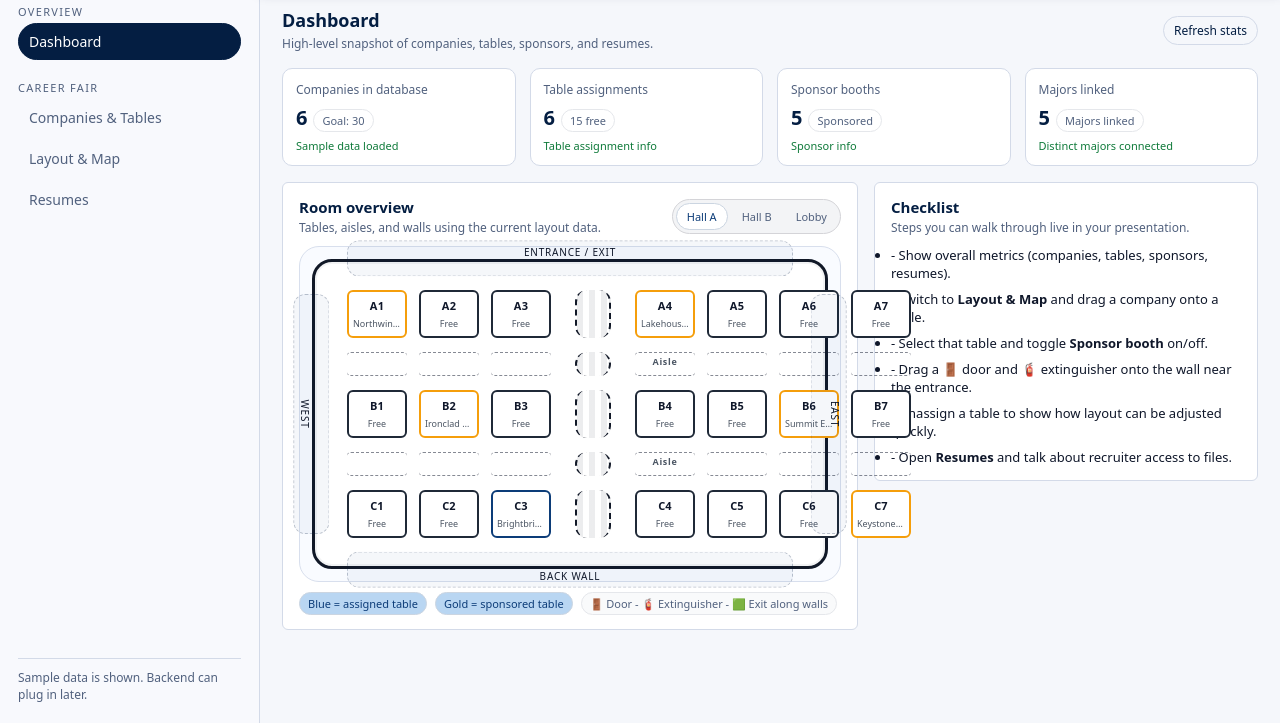
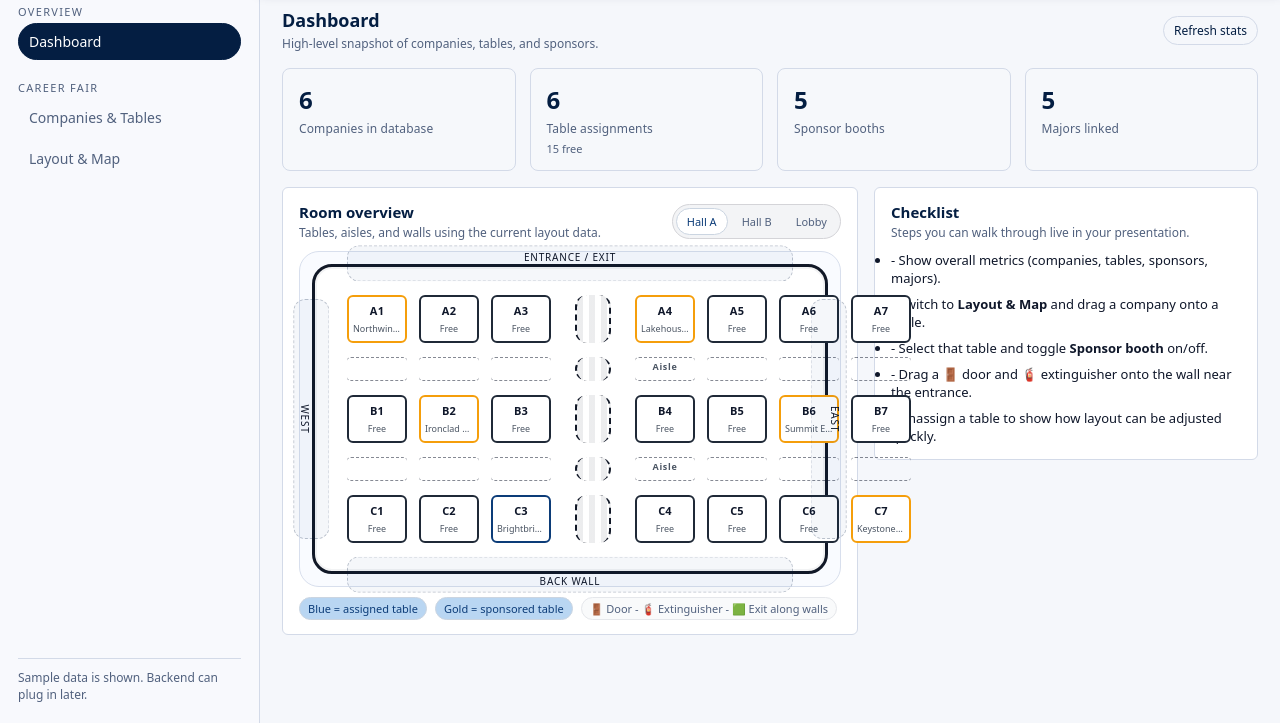
Before and after one commit to shanelawrence19/career-fair-application, a website: page UI/index.html in a window 1280 px wide. Shown: the part 77-800 px from the top of the page. Drawn offline with Linux system fonts and the light colour scheme.

Commit message:
removed resumes page
not needed since it will be through NLC

```diff
--- a/UI/admin.js
+++ b/UI/admin.js
@@ -1268,6 +1268,8 @@ const resumeListEl = document.getElementById("resume-list");
  * Rebuilds the resume list with the latest normalized data.
  */
 function renderResumes() {
+  if (!resumeListEl) return;
+
   resumeListEl.innerHTML = "";
   resumes.forEach((resume) => {
     const company =
@@ -1349,7 +1351,6 @@ initializeAdminDashboard();
 // This refreshes the simple metrics at the top
 
 const metricCompanies = document.getElementById("metric-companies");
-const metricCompaniesTrend = document.getElementById("metric-companies-trend");
 const metricTablesAssigned = document.getElementById("metric-tables-assigned");
 const metricTablesFree = document.getElementById("metric-tables-free");
 const metricSponsors = document.getElementById("metric-sponsors");
@@ -1367,15 +1368,24 @@ function renderMetrics() {
     companies.flatMap((c) => c.majors || [])
   ).size;
 
+  if (metricCompanies) {
     metricCompanies.textContent = String(companyCount);
-  metricCompaniesTrend.textContent = "Sample data loaded";
+  }
+  if (metricTablesAssigned) {
     metricTablesAssigned.textContent = String(tablesAssigned);
+  }
+  if (metricTablesFree) {
     metricTablesFree.textContent = `${Math.max(
       tables.length - tablesAssigned,
       0
     )} free`;
+  }
+  if (metricSponsors) {
     metricSponsors.textContent = String(sponsorsCount);
+  }
+  if (metricResumes) {
     metricResumes.textContent = String(majorsCovered);
+  }
 }
 
 refreshStatsButton.addEventListener("click", () => {
--- a/UI/index.html
+++ b/UI/index.html
@@ -37,10 +37,6 @@
           <button class="sidebar-button" data-view-target="view-layout">
             <span>Layout &amp; Map</span>
           </button>
-
-          <button class="sidebar-button" data-view-target="view-resumes">
-            <span>Resumes</span>
-          </button>
         </div>
       </div>
 
@@ -58,7 +54,7 @@
         <div class="topbar-title-wrap">
           <div class="topbar-title">Admin Control Center</div>
           <div class="topbar-subtitle">
-            Layout, companies, sponsors, and resumes for the upcoming fair.
+            Layout, companies, sponsors, and assignments for the upcoming fair.
           </div>
         </div>
 
@@ -84,7 +80,7 @@
             <div>
               <div class="view-title">Dashboard</div>
               <div class="view-subtitle">
-                High-level snapshot of companies, tables, sponsors, and resumes.
+                High-level snapshot of companies, tables, and sponsors.
               </div>
             </div>
 
@@ -95,41 +91,24 @@
 
           <div class="metrics-row">
             <div class="metric-card">
+              <div class="metric-value" id="metric-companies">28</div>
               <div class="metric-label">Companies in database</div>
-              <div class="metric-value-row">
-                <div class="metric-value" id="metric-companies">28</div>
-                <div class="metric-chip">Goal: 30</div>
-              </div>
-              <div class="metric-trend" id="metric-companies-trend">
-                Sample data
-              </div>
             </div>
 
             <div class="metric-card">
+              <div class="metric-value" id="metric-tables-assigned">22</div>
               <div class="metric-label">Table assignments</div>
-              <div class="metric-value-row">
-                <div class="metric-value" id="metric-tables-assigned">22</div>
-                <div class="metric-chip" id="metric-tables-free">10 free</div>
-              </div>
-              <div class="metric-trend">Table assignment info</div>
+              <div class="metric-subtext" id="metric-tables-free">10 free</div>
             </div>
 
             <div class="metric-card">
+              <div class="metric-value" id="metric-sponsors">6</div>
               <div class="metric-label">Sponsor booths</div>
-              <div class="metric-value-row">
-                <div class="metric-value" id="metric-sponsors">6</div>
-                <div class="metric-chip">Sponsored</div>
-              </div>
-              <div class="metric-trend">Sponsor info</div>
             </div>
 
             <div class="metric-card">
+              <div class="metric-value" id="metric-resumes">83</div>
               <div class="metric-label">Majors linked</div>
-              <div class="metric-value-row">
-                <div class="metric-value" id="metric-resumes">83</div>
-                <div class="metric-chip">Majors linked</div>
-              </div>
-              <div class="metric-trend">Distinct majors connected</div>
             </div>
           </div>
 
@@ -172,12 +151,11 @@
               </div>
 
               <ul style="font-size:13px; display:flex; flex-direction:column; gap:8px; margin-top:8px;">
-                <li>- Show overall metrics (companies, tables, sponsors, resumes).</li>
+                <li>- Show overall metrics (companies, tables, sponsors, majors).</li>
                 <li>- Switch to <b>Layout &amp; Map</b> and drag a company onto a table.</li>
                 <li>- Select that table and toggle <b>Sponsor booth</b> on/off.</li>
                 <li>- Drag a 🚪 door and 🧯 extinguisher onto the wall near the entrance.</li>
                 <li>- Unassign a table to show how layout can be adjusted quickly.</li>
-                <li>- Open <b>Resumes</b> and talk about recruiter access to files.</li>
               </ul>
             </div>
           </div>
@@ -321,53 +299,6 @@
           </div>
         </section>
 
-        <section class="view" id="view-resumes">
-          <div class="view-heading-row">
-            <div>
-              <div class="view-title">Resumes</div>
-              <div class="view-subtitle">
-                Uploaded student resumes by company.
-              </div>
-            </div>
-
-          <button class="button-ghost">
-            <span>Upload resume</span>
-          </button>
-          </div>
-
-          <div class="layout">
-            <div class="card card-alt">
-              <div class="card-header">
-                <div>
-                  <div class="card-title">Recently uploaded resumes</div>
-                  <div class="card-subtitle">
-                    Stored in secure storage.
-                  </div>
-                </div>
-              </div>
-
-              <div class="resume-list" id="resume-list"></div>
-            </div>
-
-            <div class="card">
-              <div class="card-header">
-                <div>
-                  <div class="card-title">Talking points</div>
-                  <div class="card-subtitle">
-                    How recruiters interact with resumes during the fair.
-                  </div>
-                </div>
-              </div>
-
-              <ul style="font-size:13px; display:flex; flex-direction:column; gap:8px; margin-top:6px;">
-                <li>Students upload resumes ahead of time.</li>
-                <li>Files stay in controlled storage.</li>
-                <li>Recruiters filter by company, major, and graduation date.</li>
-                <li>The backend will make these actions work.</li>
-              </ul>
-            </div>
-          </div>
-        </section>
       </section>
     </main>
   </div>
--- a/UI/styles.css
+++ b/UI/styles.css
@@ -420,43 +420,29 @@ body {
 
 /* Metric cards look like bare tiles to stay calm */
 .metric-card {
-  border-radius: 10px;
-  background: #ffffff;
+  border-radius: 8px;
+  background: #f6f8fb;
   border: 1px solid var(--border-subtle);
-  padding: 12px 13px;
+  padding: 14px 16px;
   display: flex;
   flex-direction: column;
-  gap: 6px;
+  gap: 4px;
 }
 
 .metric-label {
   font-size: 12px;
   color: var(--text-muted);
-}
-
-.metric-value-row {
-  display: flex;
-  align-items: baseline;
-  gap: 6px;
+  letter-spacing: 0.01em;
 }
 
 .metric-value {
-  font-size: 20px;
-  font-weight: 600;
+  font-size: 24px;
+  font-weight: 700;
   color: var(--blue-dark);
 }
-
-.metric-chip {
+.metric-subtext {
   font-size: 11px;
-  padding: 3px 8px;
-  border-radius: var(--radius-pill);
-  border: 1px solid #e5e7eb;
   color: var(--text-muted);
-}
-
-.metric-trend {
-  font-size: 11px;
-  color: var(--success);
 }
 
 .layout {
```
Lines whose indentation alone changed are shown as unchanged.
